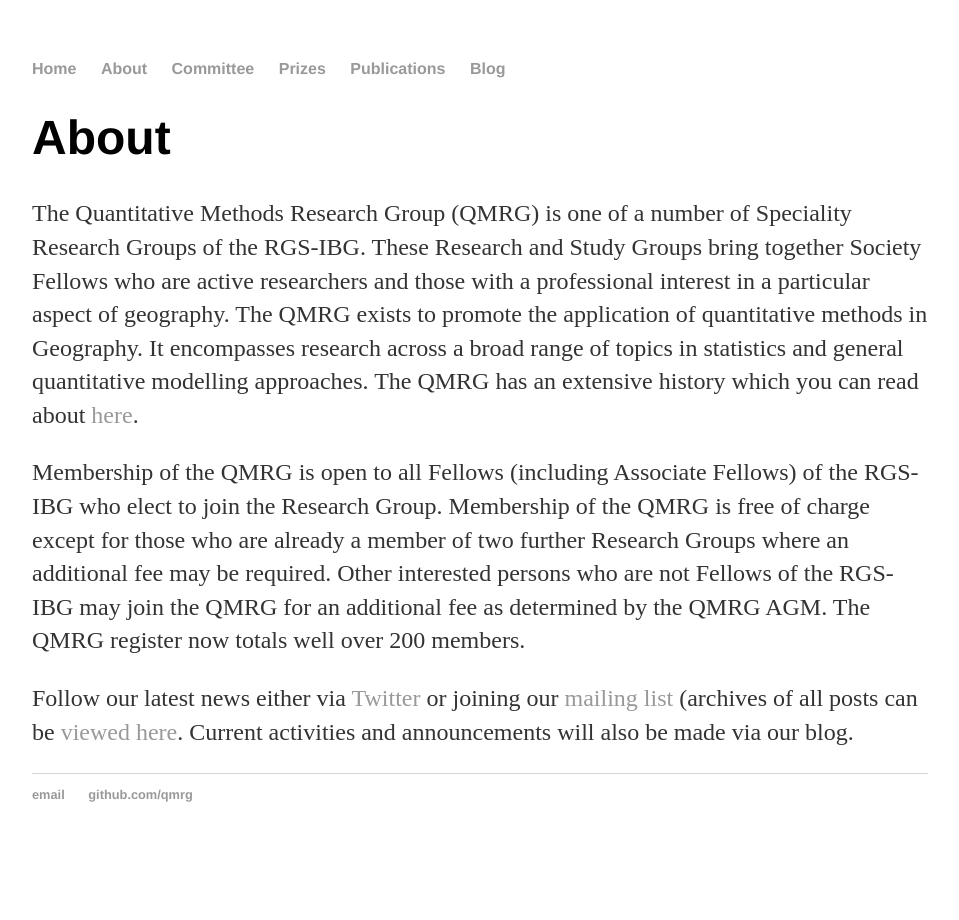
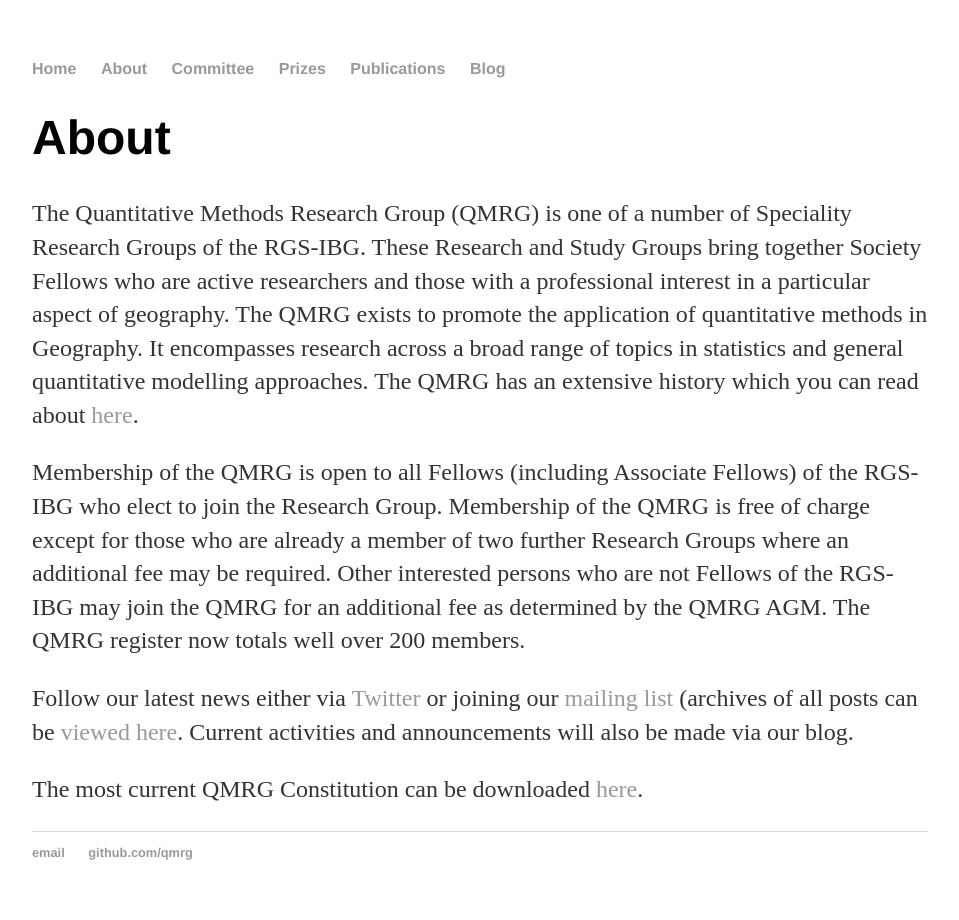
Before and after one commit to qmrg/qmrg.github.io, a Jekyll site: the page built from about.md, in a window 1280 px wide. Shown: the whole page, without its empty margins (160-1119 px from the left). Built offline with Jekyll 4.4.1, drawn with Linux system fonts in a browser that asks for light colours; our own code applies the rules of GitHub Pages for plain Markdown files.

Commit message:
Update about.md
Added constitution

```diff
--- a/about.md
+++ b/about.md
@@ -5,3 +5,5 @@
 Membership of the QMRG is open to all Fellows (including Associate Fellows) of the RGS-IBG who elect to join the Research Group. Membership of the QMRG is free of charge except for those who are already a member of two further Research Groups where an additional fee may be required. Other interested persons who are not Fellows of the RGS-IBG may join the QMRG for an additional fee as determined by the QMRG AGM. The QMRG register now totals well over 200 members.
 
 Follow our latest news either via [Twitter](https://twitter.com/qmrg_rgs_ibg) or joining our [mailing list](https://www.jiscmail.ac.uk/cgi-bin/webadmin?SUBED1=QUANT-GEOG&A=1) (archives of all posts can be [viewed here](https://www.jiscmail.ac.uk/cgi-bin/webadmin?A0=QUANT-GEOG). Current activities and announcements will also be made via our blog.
+
+The most current QMRG Constitution can be downloaded [here](https://alexsingleton.files.wordpress.com/2014/09/constitution_2001.pdf).
```
